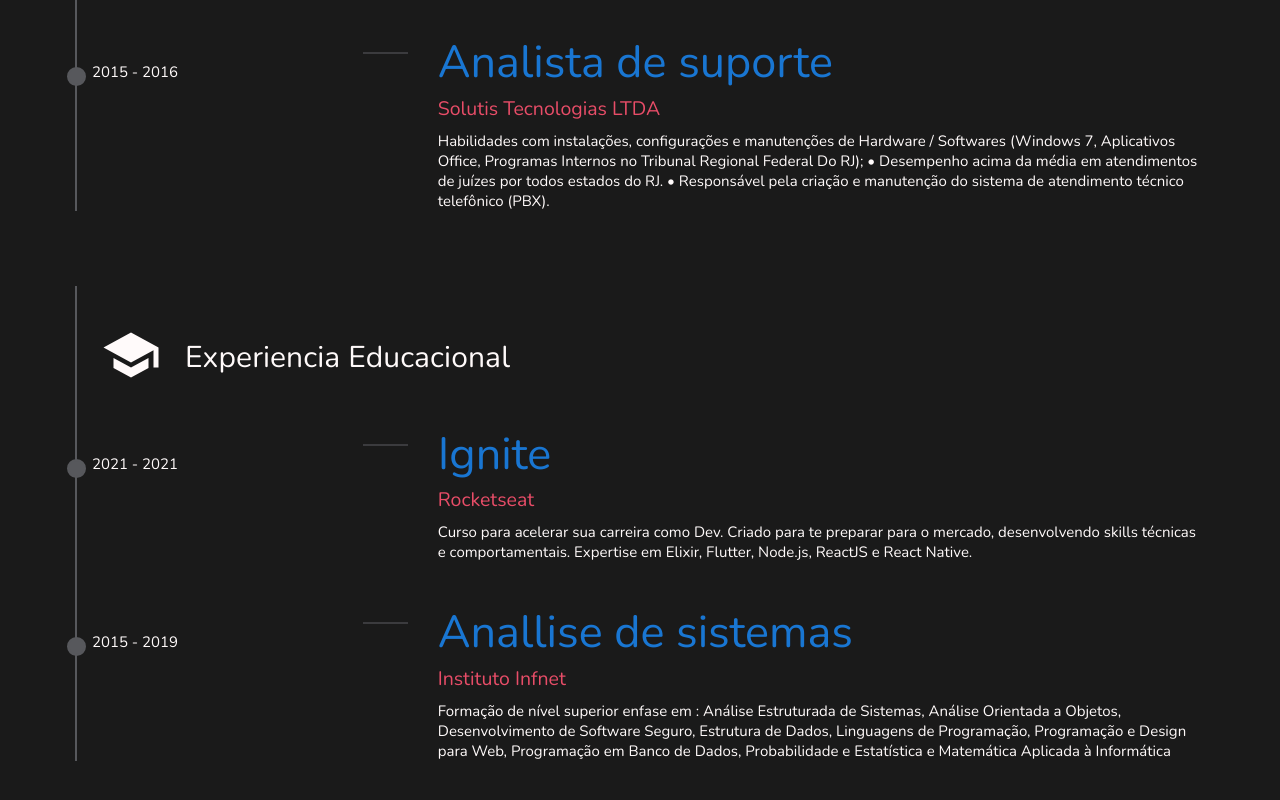
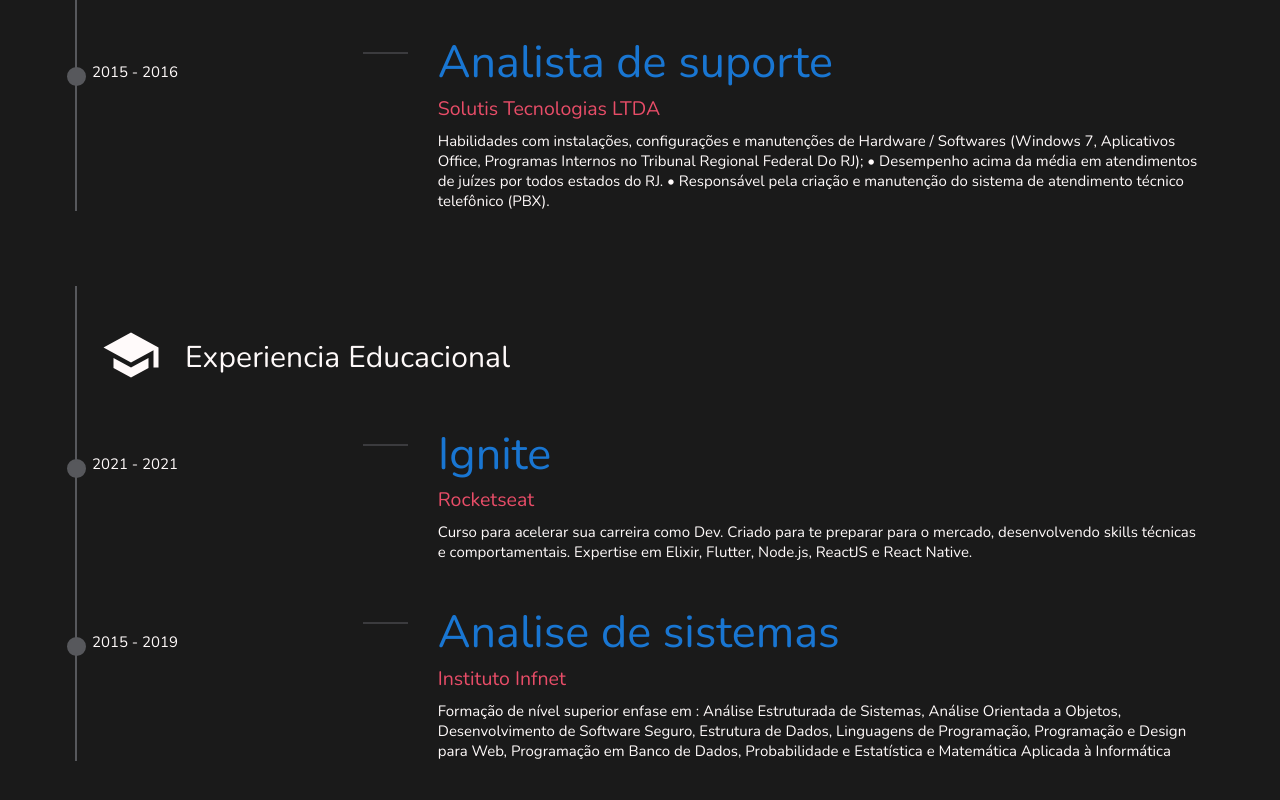
Before and after one commit to paulodantasbjr/oldportfolio, a Next.js app: page /resumo in a window 1280 px wide. Shown: the part 1506-2306 px from the top of the page. Built offline with nearby package versions, Linux system fonts and the light colour scheme.

Commit message:
fix word

```diff
--- a/components/ResumeCareer/index.jsx
+++ b/components/ResumeCareer/index.jsx
@@ -59,7 +59,7 @@ export const ResumeCareer = () => {
         />
         <ResumeCareerItem
           year={'2015 - 2019'}
-          title={'Anallise de sistemas'}
+          title={'Analise de sistemas'}
           subTitle={'Instituto Infnet'}
           text={
             'Formação de nível superior enfase em : Análise Estruturada de Sistemas, Análise Orientada a Objetos, Desenvolvimento de Software Seguro, Estrutura de Dados, Linguagens de Programação, Programação e Design para Web, Programação em Banco de Dados, Probabilidade e Estatística e Matemática Aplicada à Informática  '
--- a/pages/portifolio/index.jsx
+++ b/pages/portifolio/index.jsx
@@ -8,7 +8,7 @@ import { useState } from 'react'
 const Portifolio = ({ repos }) => {
   /******************* PAGINACAO *******************/
   const [pageNumber, setPageNumber] = useState(0)
-  const repoPerPage = 8
+  const repoPerPage = 6
   const pagesVisited = pageNumber * repoPerPage
   const displayRepos = repos
     .slice(pagesVisited, pagesVisited + repoPerPage)
--- a/pages/portifolio/styled.js
+++ b/pages/portifolio/styled.js
@@ -16,7 +16,7 @@ export const PortifolioReposStyled = styled.article`
     margin-top: ${({ theme }) => theme.spacing.xl};
     margin-bottom: ${({ theme }) => theme.spacing.sm};
     display: grid;
-    grid-template-columns: repeat(4, 1fr);
+    grid-template-columns: repeat(3, 1fr);
     grid-gap: ${({ theme }) => theme.spacing.sm};
     @media screen and (max-width: ${({ theme }) => theme.breakpoints.lg}) {
       margin-top: ${({ theme }) => theme.spacing.lg};
```
